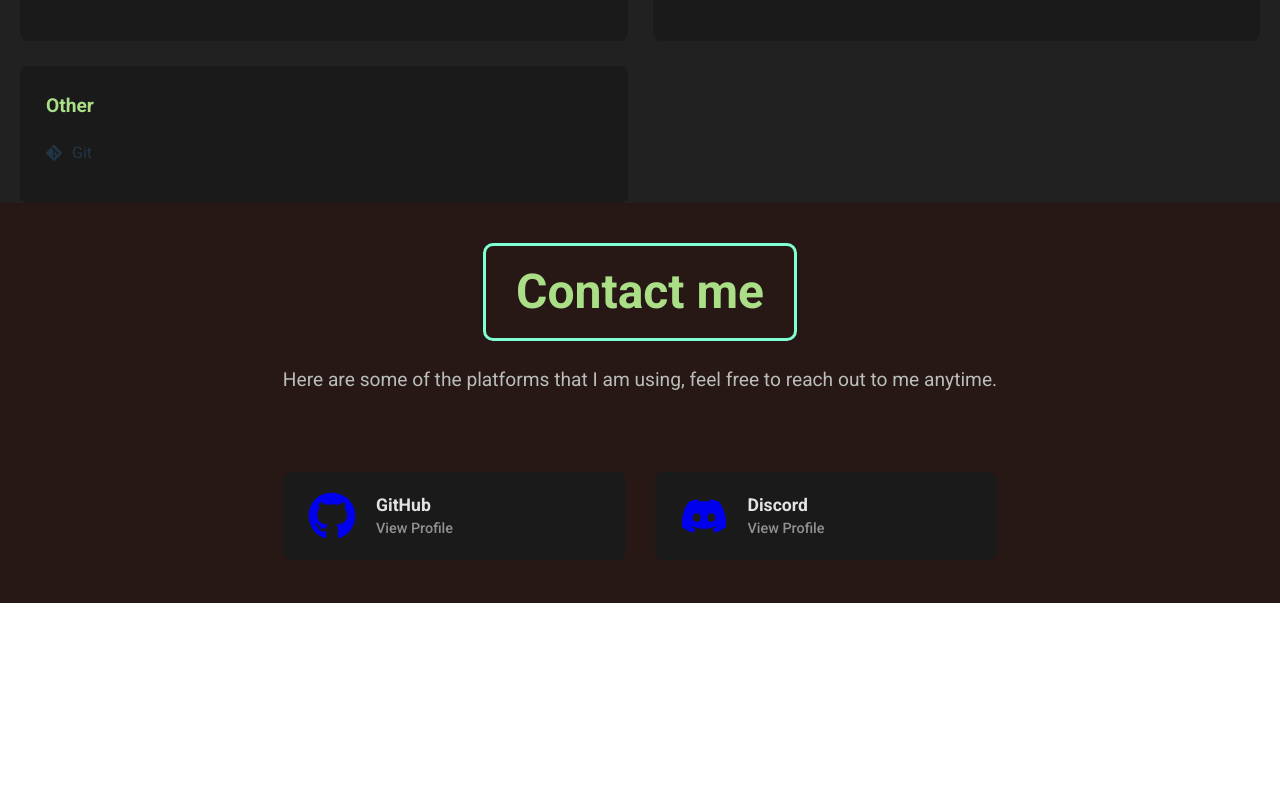
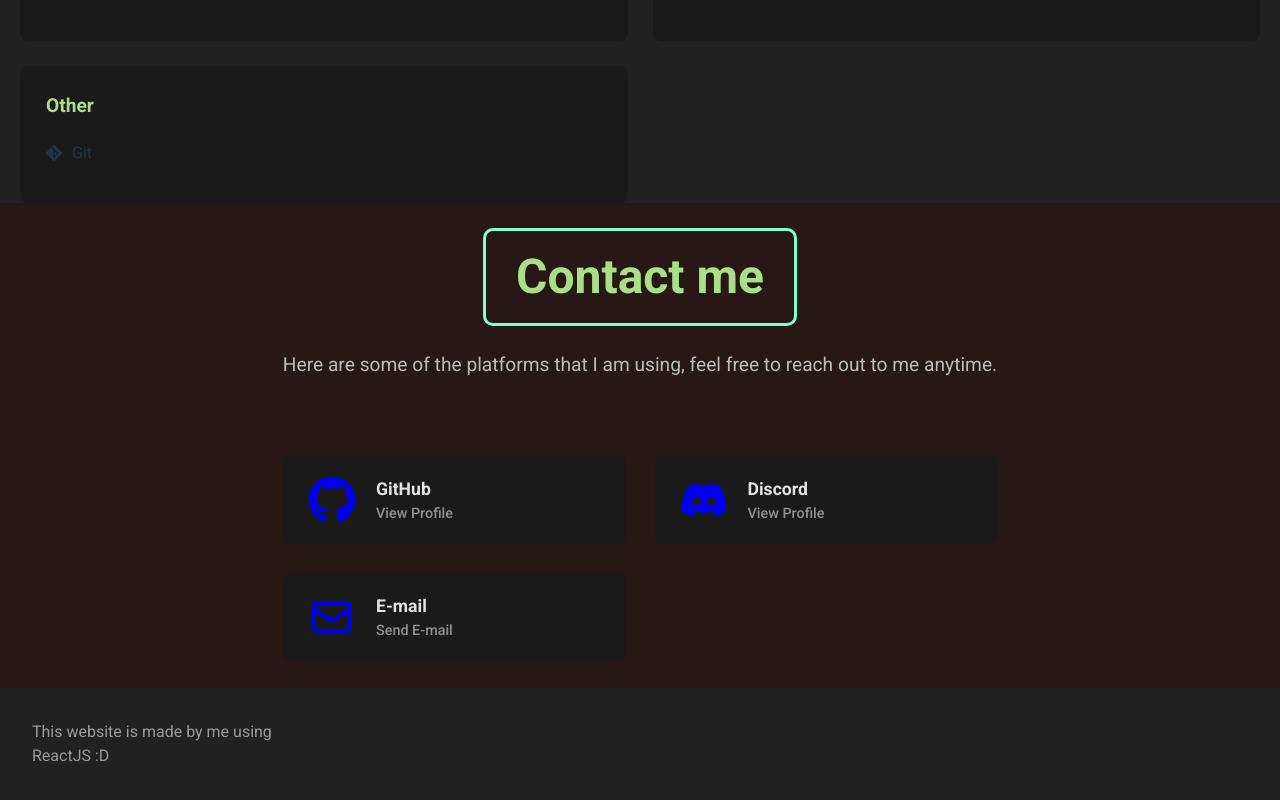
Before and after one commit to snowmandidi/snowmandidi_Portfolio, a React (Vite) app: page / in a window 1280 px wide. Shown: the part 1152-1952 px from the top of the page. Before the commit the page ends 1755 px from the top, so only its background shows below. Built offline with nearby package versions, Linux system fonts and the light colour scheme.

Commit message:
Added footer and email contact

```diff
--- a/src/App.jsx
+++ b/src/App.jsx
@@ -2,6 +2,7 @@ import Header from "./Components/Header/Header.jsx"
 import Introduction from "./Components/Introduction/Introduction.jsx"
 import Skills  from "./Components/Skills/Skills.jsx"
 import Contact from "./Components/Contact/Contact.jsx"
+import Footer from "./Components/Footer/Footer.jsx"
 
 function App() {
 
@@ -11,6 +12,7 @@ function App() {
       <Introduction/>
       <Skills/>
       <Contact/>
+      <Footer/>
     </>
   );
 }
--- a/src/Components/Contact/Contact.jsx
+++ b/src/Components/Contact/Contact.jsx
@@ -1,9 +1,11 @@
 import { FaDiscord, FaGithub } from 'react-icons/fa';
+import { HiOutlineMail } from "react-icons/hi";
 import "./Contact.css"
 
 const profiles = [
     {name: "GitHub", link: "https://github.com/snowmandidi", icon: <FaGithub />},
     {name: "Discord", link: "https://discord.com/users/1023596205168676944", icon: <FaDiscord />},
+    {name: "E-mail", link: "mailto:snowmandidi@hotmail.com", icon: <HiOutlineMail/>, description: "Send E-mail"}
 ]
 
 function Contact() {
@@ -18,7 +20,7 @@ function Contact() {
                         {profile.icon}
                         <div className="profile-card-text">
                             <strong>{profile.name}</strong>
-                            <span>View Profile</span>
+                            <span>{profile.description? profile.description : "View Profile"}</span>
                         </div>
                     </a>
                 )
--- /dev/null
+++ b/src/Components/Footer/Footer.css
@@ -0,0 +1,10 @@
+.footer {
+    background-color: #222121;
+    padding: 2rem;
+}
+
+.footer p {
+    width: 20%;
+    margin: 0;
+    color: #ffffff8c;
+}
--- /dev/null
+++ b/src/Components/Footer/Footer.jsx
@@ -0,0 +1,14 @@
+import "./Footer.css"
+
+function Footer() {
+
+    return (
+        <footer className="footer">
+            <p>
+                This website is made by me using ReactJS :D
+            </p>
+        </footer>
+    );
+}
+
+export default Footer
```
